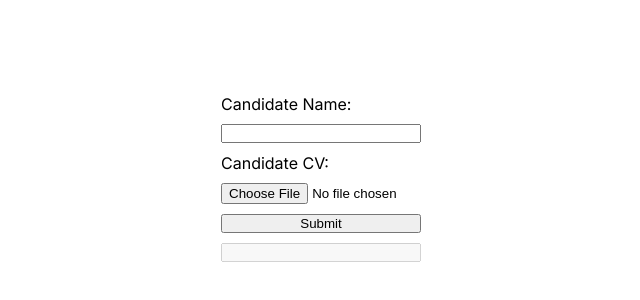
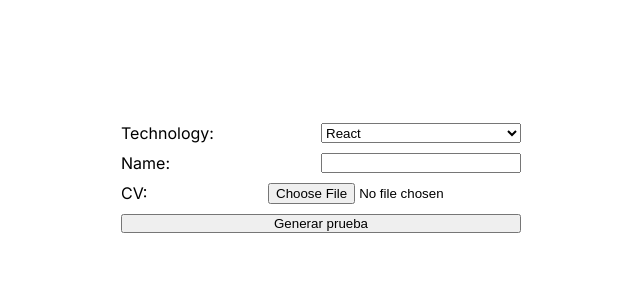
Before and after one commit to xabierlameiro/filtering-tool, a Next.js app: page / in a window 1280 px wide. Shown: the part 222-522 px from the top of the page, without its empty margins (319-959 px from the left). Built offline with nearby package versions, Linux system fonts and the light colour scheme.

Commit message:
feat: add server form

```diff
--- /dev/null
+++ b/app/actions.ts
@@ -0,0 +1,98 @@
+"use server";
+
+import { z } from "zod";
+import { sql } from "@vercel/postgres";
+import { put } from "@vercel/blob";
+
+const MAX_FILE_SIZE = 5 * 1024 * 1024; // 5MB
+const ACCEPTED_IMAGE_TYPES = ["application/pdf"];
+
+const schema = z
+    .object({
+        technology: z.enum(["react", "nextjs", "typescript", "python"]),
+        name: z
+            .string()
+            .refine((name) => name?.length > 0, "Name is required.")
+            .refine(
+                (name) => name?.length >= 3,
+                "Name must be at least 3 characters.",
+            )
+            .refine(
+                (name) => name?.length <= 50,
+                "Name must be at most 50 characters.",
+            )
+            .refine(
+                (name) => /^[a-zA-Z\s]*$/.test(name),
+                "Name must contain only letters.",
+            ),
+        cv: z.object({
+            size: z
+                .number()
+                .min(1, "CV is required")
+                .max(MAX_FILE_SIZE, "File is too large."),
+            type: z
+                .string()
+                .refine(
+                    (type) => ACCEPTED_IMAGE_TYPES.includes(type),
+                    "Invalid file type.",
+                ),
+            name: z.string(),
+            lastModified: z.number(),
+        }),
+    })
+    .transform((data) => {
+        return {
+            ...data,
+            id: crypto.randomUUID(),
+            created_at: new Date().toISOString(),
+        };
+    });
+
+// CREATE TABLE candidates(
+//     id UUID PRIMARY KEY,
+//     created_at TIMESTAMP NOT NULL,
+//     technology TEXT NOT NULL,
+//     name TEXT NOT NULL
+// );
+
+// DELETE FROM candidates
+// WHERE id = 'b9e3b2e5-3c3f-4a8a-8b9c-1d9a9f1e9c0b';
+
+export async function createNewCandidate(
+    prevState: { message: string },
+    formData: FormData,
+) {
+    const parse = schema.safeParse({
+        technology: formData.get("technology"),
+        name: formData.get("name"),
+        cv: formData.get("cv"),
+    });
+
+    const BlobFile = formData.get("cv") as Blob;
+    const file = await BlobFile.arrayBuffer();
+
+    if (!parse.success) {
+        return {
+            errors: parse.error.flatten().fieldErrors,
+            message: "Error creating candidate",
+        };
+    }
+
+    try {
+        await sql`INSERT INTO candidates
+        (id, created_at, technology, name)
+        VALUES (${parse.data.id}, ${parse.data.created_at}, ${parse.data.technology}, ${parse.data.name})`;
+
+        await put(`candidates/${parse.data.id}.pdf`, file, {
+            contentType: "application/pdf",
+            access: "public",
+        }).catch(async () => {
+            await sql`DELETE FROM candidates WHERE id = ${parse.data.id}`;
+        });
+
+        return { message: `https://example.com/candidates/${parse.data.id}` };
+    } catch (error) {
+        console.error("Error creating candidate", error);
+        return { message: "Error creating candidate" };
+    }
+}
--- /dev/null
+++ b/app/add-form.tsx
@@ -0,0 +1,57 @@
+"use client";
+import { useFormState } from "react-dom";
+import { createNewCandidate } from "./actions";
+import React from "react";
+
+const initialState = {
+  message: "",
+  errors: {},
+};
+
+// TODO: Pending refactor
+function Errors({ errors }: { errors?: string[] }) {
+  if (!errors) return null;
+  return <span style={{ color: "red" }}>{errors[0]}</span>;
+}
+
+export default function CreateNewCandidateForm() {
+  const formRef = React.useRef<HTMLFormElement>(null);
+  const [state, formAction] = useFormState(createNewCandidate, initialState);
+
+  React.useEffect(() => {
+    if (!state.errors) {
+      formRef.current?.reset();
+    }
+  }, [state.errors]);
+
+  return (
+    <>
+      {state.message && (
+        <input type="text" name="url" value={state.message} disabled />
+      )}
+      <form ref={formRef} action={formAction}>
+        <label>
+          Technology:
+          <select name="technology">
+            <option value="react">React</option>
+            <option value="nextjs">Vue</option>
+            <option value="typescript">Svelte</option>
+            <option value="python">Nextjs</option>
+          </select>
+          <Errors errors={state.errors?.technology} />
+        </label>
+        <label>
+          Name:
+          <input type="text" name="name" />
+          <Errors errors={state.errors?.name} />
+        </label>
+        <label>
+          CV:
+          <input type="file" name="cv" accept=".pdf" />
+          <Errors errors={state.errors?.cv} />
+        </label>
+        <input type="submit" value="Generar prueba" />
+      </form>
+    </>
+  );
+}
--- /dev/null
+++ b/app/api/route.ts
@@ -0,0 +1,5 @@
+export const dynamic = "force-dynamic"; // defaults to auto
+
+export async function GET(request: Request) {
+  return Response.json({ message: "Hello, World!" });
+}
--- a/app/layout.tsx
+++ b/app/layout.tsx
@@ -5,8 +5,8 @@ import "./globals.css";
 const inter = Inter({ subsets: ["latin"] });
 
 export const metadata: Metadata = {
-  title: "Create Next App",
-  description: "Generated by create next app",
+  title: "Match your skills with the right job",
+  description: "Find the best job for you",
 };
 
 export default function RootLayout({
--- a/app/page.module.css
+++ b/app/page.module.css
@@ -5,13 +5,21 @@
   place-content: center;
   display: flex;
   flex-direction: column;
-  max-width: 200px;
+  max-width: 400px;
   gap: 10px;
-  & form,
-  label {
+
+  & form {
     display: flex;
     flex-direction: column;
-    max-width: 200px;
+    max-width: 400px;
     gap: 10px;
   }
+  & label {
+    display: grid;
+    grid-template-columns: 1fr 1fr;
+  }
+  & span {
+    grid-column: 1 / 3;
+    font-size: 0.8rem;
+  }
 }
--- a/app/page.tsx
+++ b/app/page.tsx
@@ -1,4 +1,5 @@
 import styles from "./page.module.css";
+import CreateNewCandidateForm from "./add-form";
 
 /**
  * @description This is the landing page of the application
@@ -7,18 +8,7 @@ import styles from "./page.module.css";
 export default function Home() {
   return (
     <main className={styles.main}>
-      <form>
-        <label>
-          Candidate Name:
-          <input type="text" name="name" />
-        </label>
-        <label>
-          Candidate CV:
-          <input type="file" name="cv" />
-        </label>
-        <input type="submit" value="Submit" />
-      </form>
-      <input type="text" name="url" value="" disabled />
+      <CreateNewCandidateForm />
     </main>
   );
 }
--- a/package.json
+++ b/package.json
@@ -14,6 +14,8 @@
     "format": "npx prettier --write ."
   },
   "dependencies": {
+    "@vercel/blob": "^0.22.1",
+    "@vercel/postgres": "^0.7.2",
     "next": "14.1.3",
     "react": "^18",
     "react-dom": "^18"
@@ -32,6 +34,7 @@
     "postcss": "^8.4.35",
     "postcss-nesting": "^12.1.0",
     "standard-version": "^9.5.0",
-    "typescript": "^5"
+    "typescript": "^5",
+    "zod": "^3.22.4"
   }
 }
```
Also changed, not shown: 1 other file (tests, documents, lock files or other folders).
